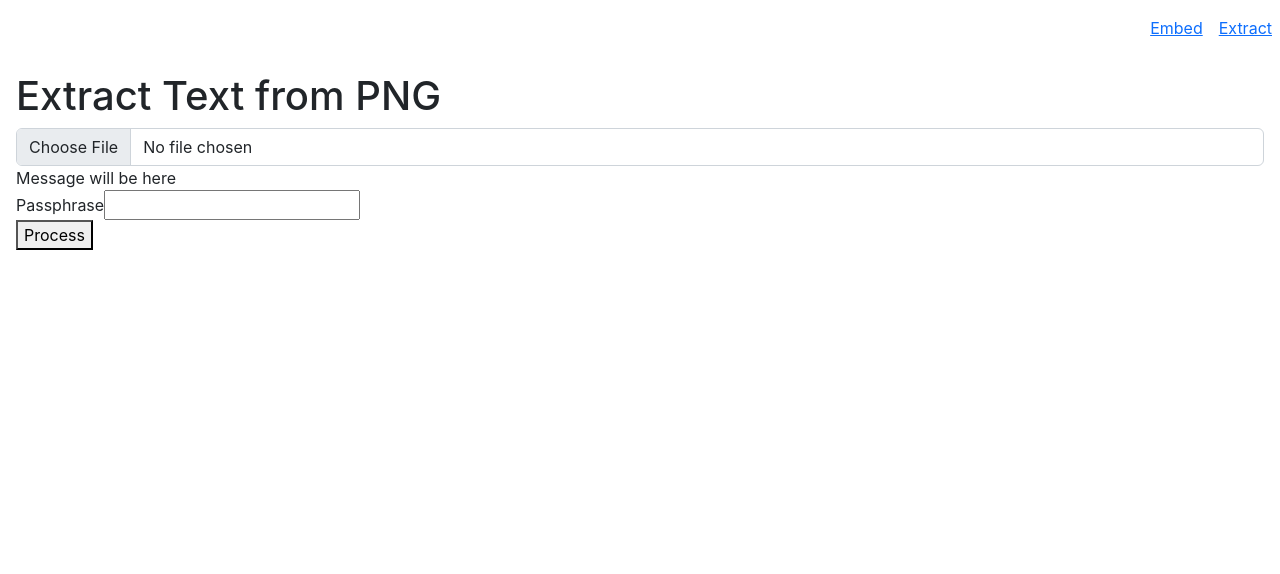
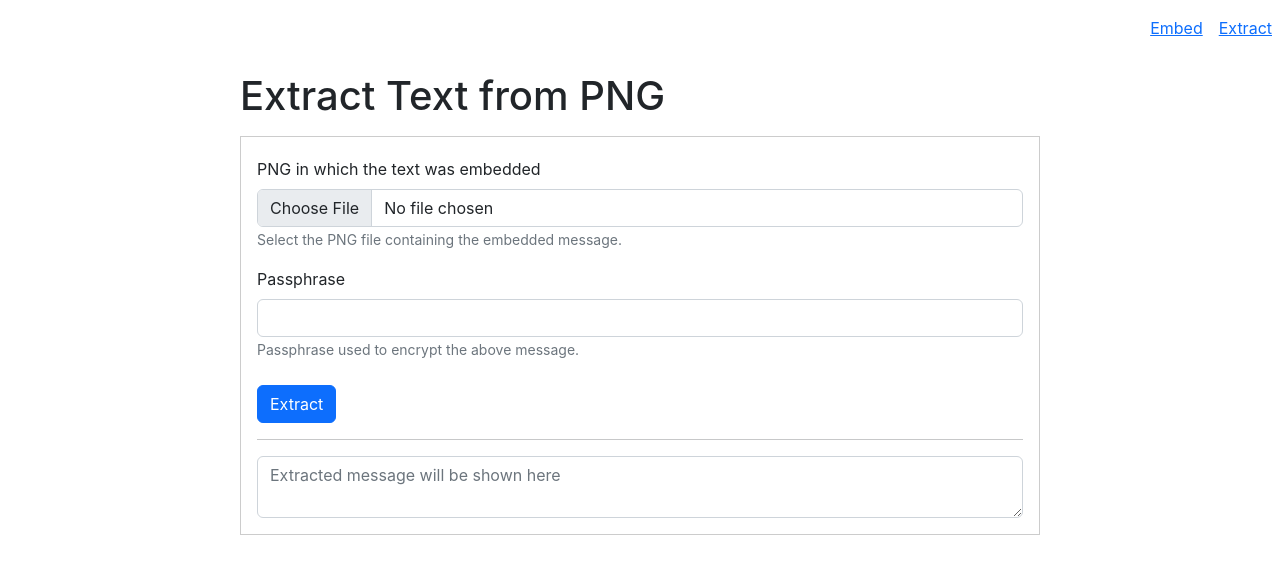
Before and after one commit to imprologic/steganography-js, a React (Create React App) app: page /extract in a window 1280 px wide. Shown: the top 574 px of the page. Built offline with nearby package versions, Linux system fonts and the light colour scheme.

Commit message:
layout fine tuning

```diff
--- a/src/pages/Embed.js
+++ b/src/pages/Embed.js
@@ -1,11 +1,10 @@
 import { FilePicker, FormWrapper } from '../widgets';
 import { useState } from 'react';
-import Form from 'react-bootstrap/Form';
+import { FormGroup, Form } from 'react-bootstrap';
 import Button from 'react-bootstrap/Button';
 
 import { stringToBytes, downloadBlob, embedMessage } from '../services/util';
 import { encrypt } from '../services/cipher';
-import { FormGroup } from 'react-bootstrap';
 
 
 const Embed = () => {
@@ -33,6 +32,7 @@ const Embed = () => {
 			<div className="page-wrapper">
 				<h1 className="mb-3">Embed Text into PNG</h1>
 				<p>This page encrypts and then embeds a message into a PNG file by making imperceptible changes to some pixels.</p>
+				<p>Once the message is embedded, you will be prompted to save the altered PNG file.</p>
 				<p>To extract the embeded message, go to the <a href="/extract">Extract</a> page.</p>
 
 				<FormWrapper>
--- a/src/pages/Extract.js
+++ b/src/pages/Extract.js
@@ -1,14 +1,17 @@
-import { FilePicker } from '../widgets';
+import { FilePicker, FormWrapper } from '../widgets';
 import { useState } from 'react';
+import { FormGroup, Form } from 'react-bootstrap';
+import Button from 'react-bootstrap/Button';
+
 import { extractMessage, bytesToString } from '../services/util';
 import { decrypt } from '../services/cipher';
 
 
 const Extract = () => {
 
-	const [ content, setContent ] = useState(null);
-	const [ text, setText ] = useState(null);
-	const [ pass, setPass ] = useState(null);
+	const [content, setContent] = useState(null);
+	const [text, setText] = useState('');
+	const [pass, setPass] = useState(null);
 
 	const onImageSelected = (content) => {
 		setContent(content);
@@ -19,25 +22,42 @@ const Extract = () => {
 			const message = await extractMessage(content, pass);
 			const text = decrypt(bytesToString(message), pass);
 			setText(text);
+			console.log(text);
 		}
 	};
 
 	return (
 		<>
-			<div className="m-3">
+			<div className="page-wrapper">
 				<h1>Extract Text from PNG</h1>
-				<FilePicker onImageSelected={onImageSelected} />
-				<div>
-					<label>Message will be here</label>
-					<div>{text}</div>
-				</div>
-				<div>
-					<label>Passphrase</label>
-					<input type="text" onChange={ (e) => setPass(e.target.value) } />
-				</div>
-				<div>
-					<button onClick={process}>Process</button>
-				</div>
+				<FormWrapper>
+					<Form>
+
+						<FormGroup className="mt-1">
+							<Form.Label>PNG in which the text was embedded</Form.Label>
+							<FilePicker onImageSelected={onImageSelected} />
+							<Form.Text className="text-muted">Select the PNG file containing the embedded message.</Form.Text>
+						</FormGroup>
+
+						<FormGroup className="mt-3">
+							<Form.Label>Passphrase</Form.Label>
+							<Form.Control type="text" onChange={ (e) => setPass(e.target.value) } />
+							<Form.Text className="text-muted">Passphrase used to encrypt the above message.</Form.Text>
+						</FormGroup>
+
+						<Button variant="primary" type="button" onClick={process} className="mt-4">
+							Extract
+						</Button>
+
+						<hr />
+
+						<FormGroup className="mt-3">
+							<Form.Control as="textarea" value={text} placeholder="Extracted message will be shown here" readOnly />
+						</FormGroup>
+
+					</Form>
+				</FormWrapper>
+
 			</div>
 		</>
 	);
```
